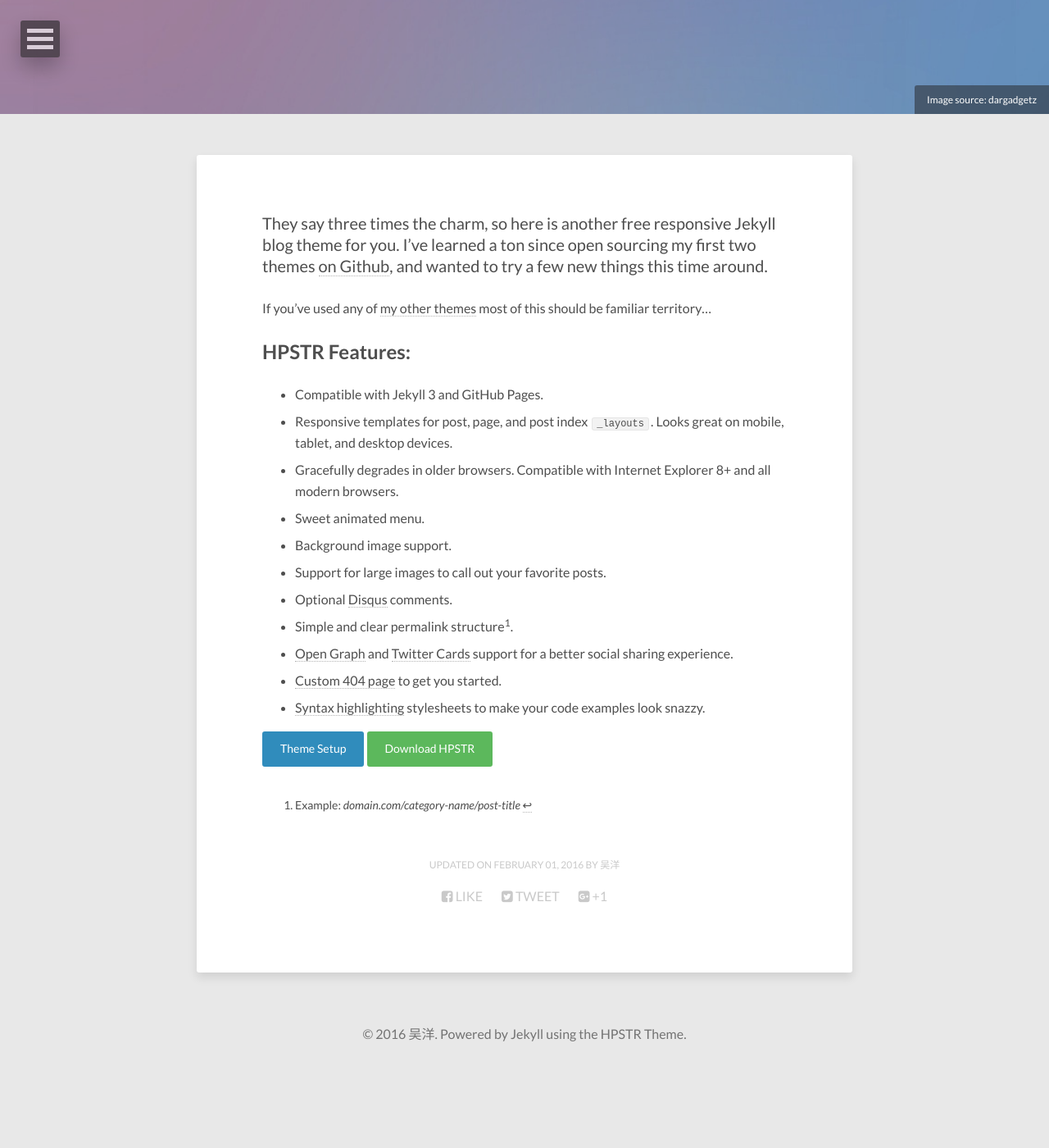
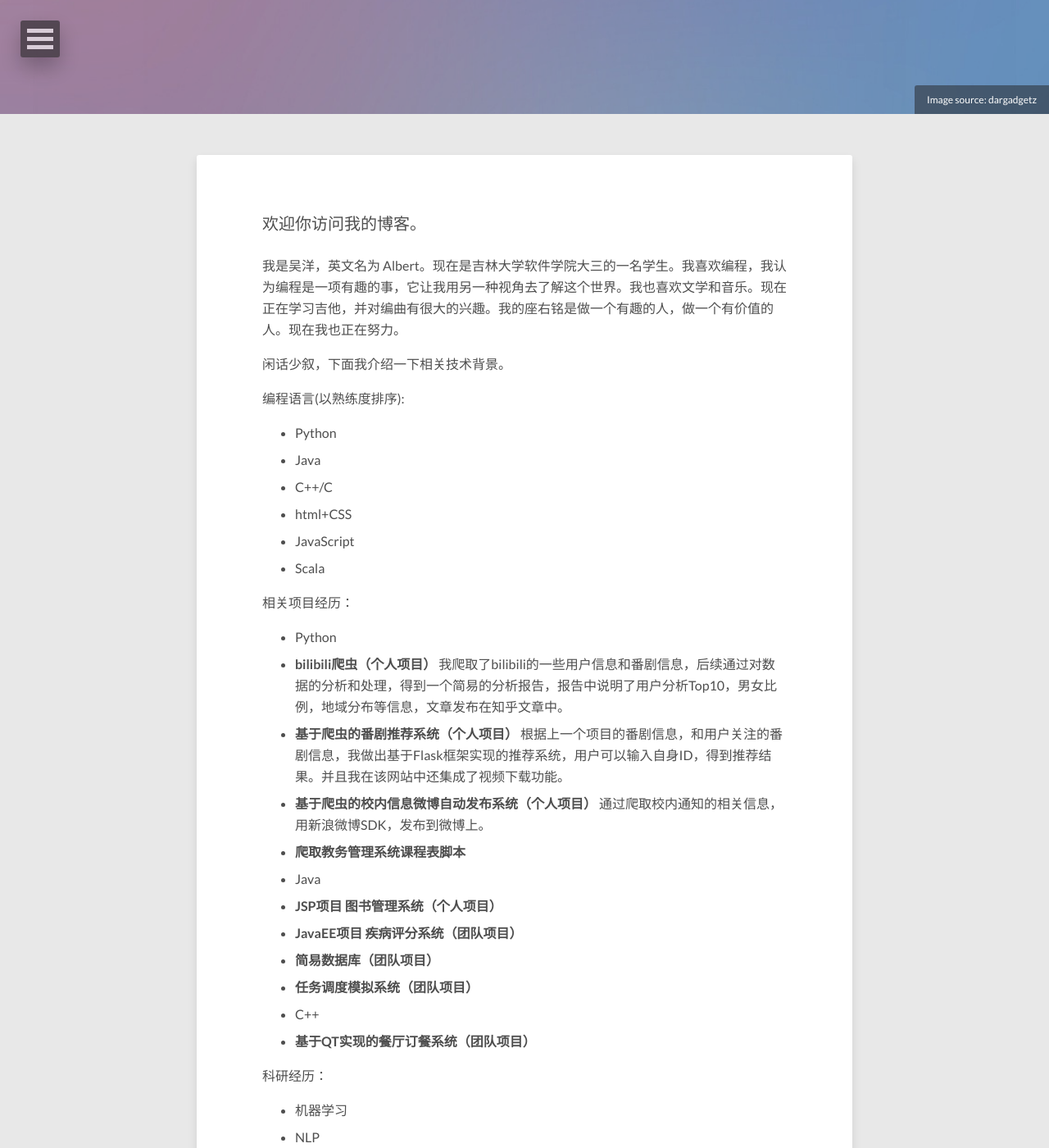
Before and after one commit to JLU-WuYang/JLU-WuYang.github.io, a Jekyll site: the page built from about/index.md, in a window 1280 px wide and 1400 px high, scrolled down 261 px. Shown: the whole window at 82% size. Built offline with Jekyll 4.4.1, drawn with Linux system fonts in a browser that asks for light colours; nearby versions of some CDN libraries; before the commit the page ends 1565 px from its top, so only the background shows below that; some of the changed text lies outside the part shown.

Commit message:
Update index.md

```diff
--- a/about/index.md
+++ b/about/index.md
@@ -1,32 +1,52 @@
 ---
 layout: page
-title: About the Jekyll Theme
+title: About Me
 image:
   feature: abstract-5.jpg
   credit: dargadgetz
   creditlink: http://www.dargadgetz.com/ios-7-abstract-wallpaper-pack-for-iphone-5-and-ipod-touch-retina/
 comments: false
-modified: 2016-02-01
+modified: 2016-10-8
 ---
 
-They say three times the charm, so here is another free responsive Jekyll blog theme for you. I've learned a ton since open sourcing my first two themes [on Github](http://github.com/mmistakes), and wanted to try a few new things this time around.
+  欢迎你访问我的博客。
 
-If you've used any of [my other themes](http://mademistakes.com/work/jekyll-themes/) most of this should be familiar territory...
+  我是吴洋，英文名为 Albert。现在是吉林大学软件学院大三的一名学生。我喜欢编程，我认为编程是一项有趣的事，它让我用另一种视角去了解这个世界。我也喜欢文学和音乐。现在正在学习吉他，并对编曲有很大的兴趣。我的座右铭是做一个有趣的人，做一个有价值的人。现在我也正在努力。
 
-## HPSTR Features:
+ 闲话少叙，下面我介绍一下相关技术背景。
 
-* Compatible with Jekyll 3 and GitHub Pages.
-* Responsive templates for post, page, and post index `_layouts`. Looks great on mobile, tablet, and desktop devices.
-* Gracefully degrades in older browsers. Compatible with Internet Explorer 8+ and all modern browsers.
-* Sweet animated menu.
-* Background image support.
-* Support for large images to call out your favorite posts.
-* Optional [Disqus](http://disqus.com) comments.
-* Simple and clear permalink structure[^1].
-* [Open Graph](https://developers.facebook.com/docs/opengraph/) and [Twitter Cards](https://dev.twitter.com/docs/cards) support for a better social sharing experience.
-* [Custom 404 page]({{ site.url }}/404.html) to get you started.
-* [Syntax highlighting]({{ site.url }}/code-highlighting-post/) stylesheets to make your code examples look snazzy.
+ 编程语言(以熟练度排序):
 
-<div markdown="0"><a href="{{ site.url }}/theme-setup/" class="btn btn-info">Theme Setup</a> <a href="https://github.com/mmistakes/hpstr-jekyll-theme" class="btn btn-success">Download HPSTR</a></div>
+ - Python
+ - Java
+ - C++/C
+ - html+CSS
+ - JavaScript
+ - Scala
 
-[^1]: Example: *domain.com/category-name/post-title*
+相关项目经历：
+
+ - Python
+  - **bilibili爬虫（个人项目）**
+  我爬取了bilibili的一些用户信息和番剧信息，后续通过对数据的分析和处理，得到一个简易的分析报告，报告中说明了用户分析Top10，男女比例，地域分布等信息，文章发布在知乎文章中。
+  - **基于爬虫的番剧推荐系统（个人项目）**
+  根据上一个项目的番剧信息，和用户关注的番剧信息，我做出基于Flask框架实现的推荐系统，用户可以输入自身ID，得到推荐结果。并且我在该网站中还集成了视频下载功能。
+  - **基于爬虫的校内信息微博自动发布系统（个人项目）**
+  通过爬取校内通知的相关信息，用新浪微博SDK，发布到微博上。
+  - **爬取教务管理系统课程表脚本**
+ - Java
+  - **JSP项目 图书管理系统（个人项目）**
+  - **JavaEE项目 疾病评分系统（团队项目）**
+  - **简易数据库（团队项目）**
+  - **任务调度模拟系统（团队项目）**
+ - C++
+  - **基于QT实现的餐厅订餐系统（团队项目）**
+
+科研经历：
+
+ - 机器学习
+ - NLP
+
+竞赛经历：
+
+ - 数学建模
```
